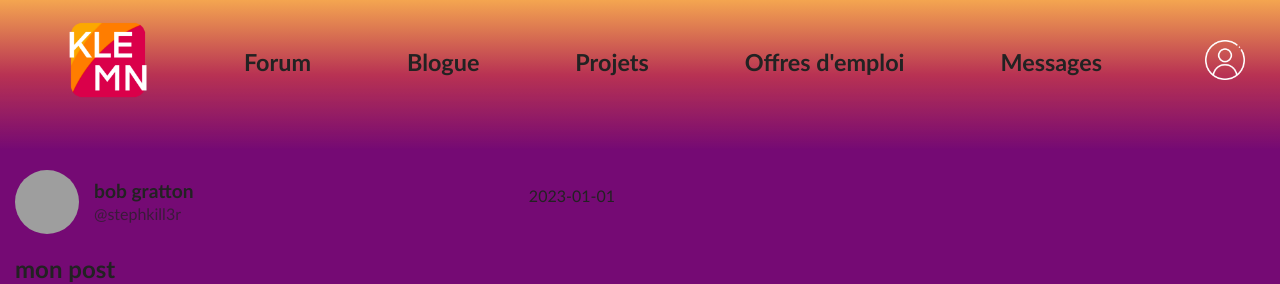
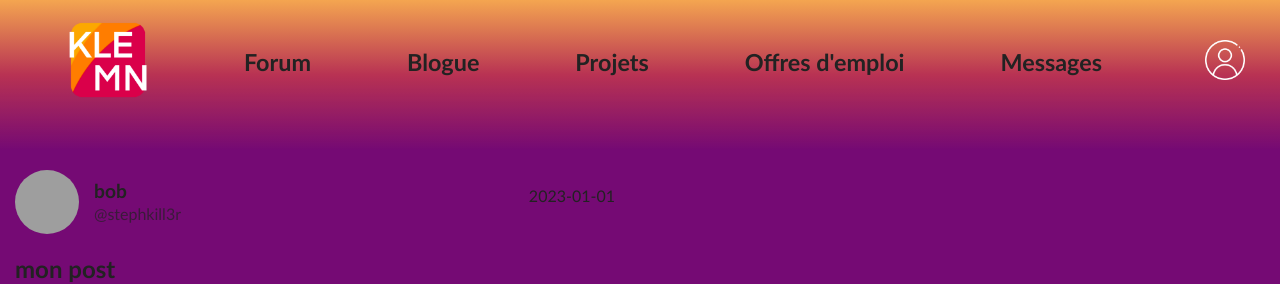
Before and after one commit to a23-b2b/projet-de-session-klemn, a React (Create React App) app: page /blogue in a window 1280 px wide. Shown: the top 284 px of the page. Built offline with nearby package versions, Linux system fonts and the light colour scheme; grey boxes are pictures that could not be loaded.

Commit message:
Retirer nom prenom pour remplacer avec nomAffichage

```diff
--- a/src/components/PosteBlogue.tsx
+++ b/src/components/PosteBlogue.tsx
@@ -7,8 +7,7 @@ import { BsFillReplyAllFill } from 'react-icons/bs'
 export interface BlogueProp {
     idPost: string;
     date: string;
-    nom: string;
-    prenom: string;
+    nomAffichage: string,
     nomUtilisateur: string;
     titre: string;
     contenu: string;
@@ -31,7 +30,7 @@ function PosteBlogue(props: BlogueProp) {
                     <img className={styles.image_profil} src='https://fr.web.img6.acsta.net/medias/nmedia/18/71/84/20/19146888.jpg' />
 
                     <div className={styles.user_info}>
-                        <p className={styles.display_name}>{props.nom} {props.prenom}</p>
+                        <p className={styles.display_name}>{props.nomAffichage}</p>
                         <p className={styles.username}>@{props.nomUtilisateur}</p>
                     </div>
 
--- a/src/pages/Blogue.tsx
+++ b/src/pages/Blogue.tsx
@@ -92,8 +92,7 @@ function Blogue() {
                     <PosteBlogue
                         idPost={'1234'}
                         date={'2023-01-01'}
-                        nom={'bob'}
-                        prenom={'gratton'}
+                        nomAffichage={'bob'}
                         nomUtilisateur={'stephkill3r'}
                         titre={'mon post'}
                         contenu={'lorem ipsum lorem  ipsum lorem  ipsum lorem  ipsum lorem  ipsum lorem  ipsum lorem  ipsum lorem  ipsum lorem  ipsum lorem  ipsum lorem  ipsum lorem  ipsum lorem  ipsum lorem  ipsum lorem  ipsum lorem  ipsum lorem  ipsum lorem  ipsum lorem ipsumlorem ipsumlorem ipsumlorem ipsumlorem ipsumlorem ipsumlorem ipsumlorem ipsumlorem ipsumlorem ipsumlorem ipsumlorem ipsumlorem ipsumlorem ipsumlorem ipsumlorem ipsumlorem ipsumlorem ipsum'}
```
